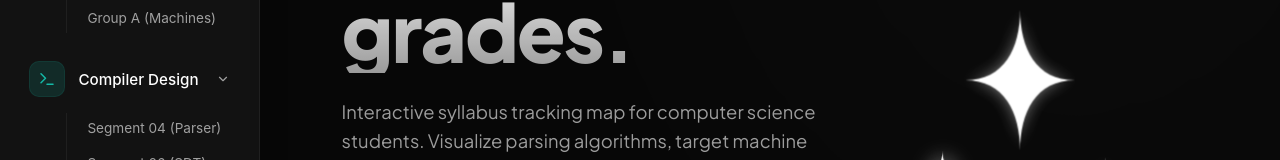
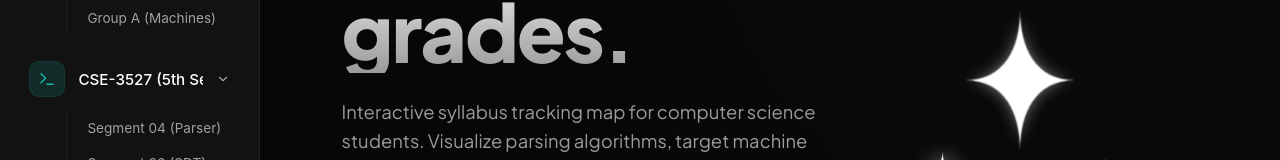
Before and after one commit to mongooseintown/TrashofCSE-Project, a React (Vite) app in the folder frontend/: page / in a window 1280 px wide. Shown: the part 342-502 px from the top of the page. Built offline with nearby package versions, Linux system fonts and the light colour scheme; no server answers; sample sign-in values are in the browser's storage.

Commit message:
Update Sidebar course labels to match IIUC syllabus course codes and semesters

```diff
--- a/frontend/src/components/Sidebar.jsx
+++ b/frontend/src/components/Sidebar.jsx
@@ -97,7 +97,7 @@ const Sidebar = () => {
                 <span className="menu-label" onClick={(e) => {
                   e.stopPropagation();
                   handleNav('/eee');
-                }}>EEE 101 (Zap)</span>
+                }}>EEE-2421 (5th Sem)</span>
                 <span className="menu-chevron">
                   {eeeExpanded ? <ChevronDown size={14} /> : <ChevronRight size={14} />}
                 </span>
@@ -162,7 +162,7 @@ const Sidebar = () => {
                   e.stopPropagation();
                   handleNav('/compiler', true);
                 }}>
-                  Compiler Design
+                  CSE-3527 (5th Sem)
                   {!isAdmin && <Lock size={12} className="lock-indicator-badge" />}
                 </span>
                 <span className="menu-chevron">
```
